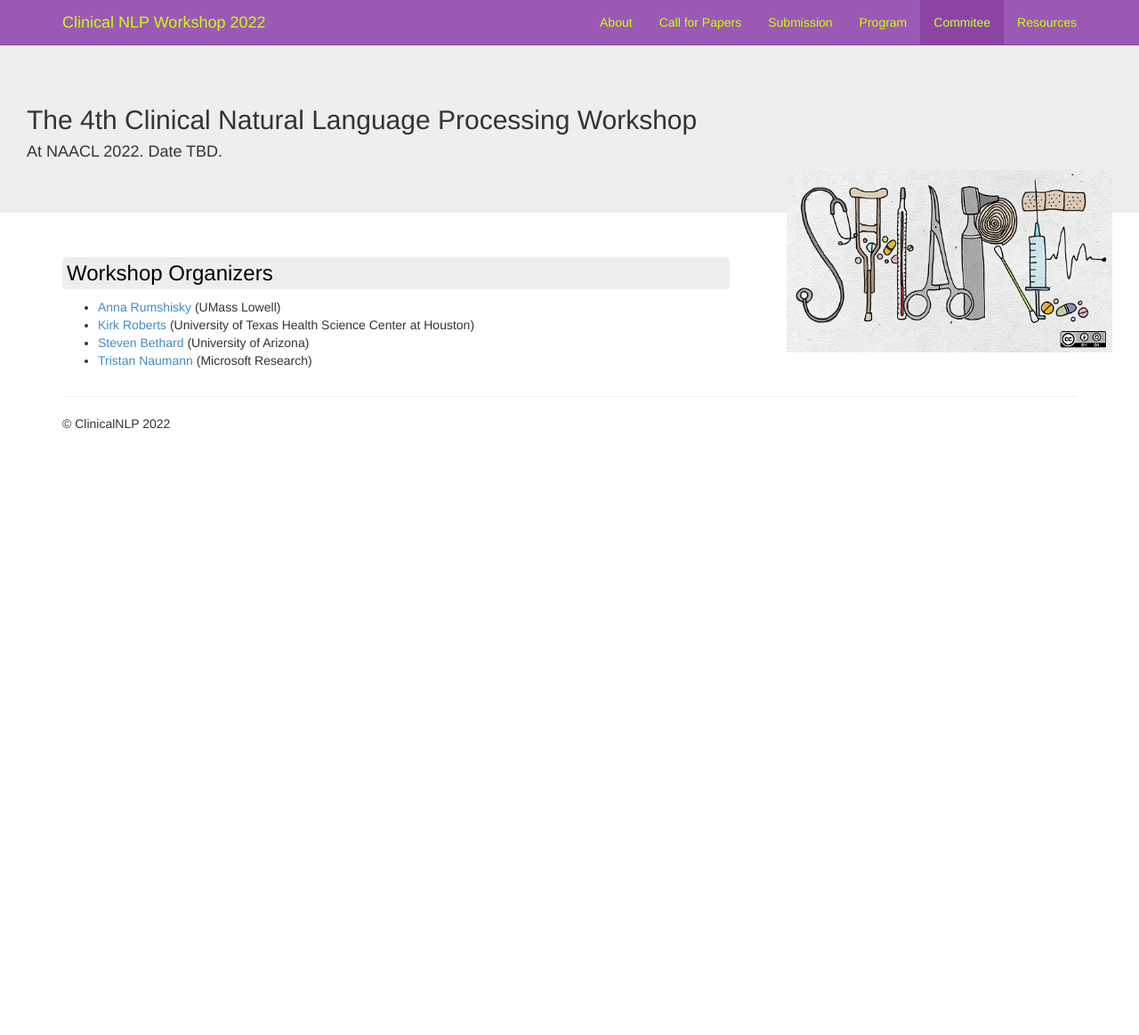
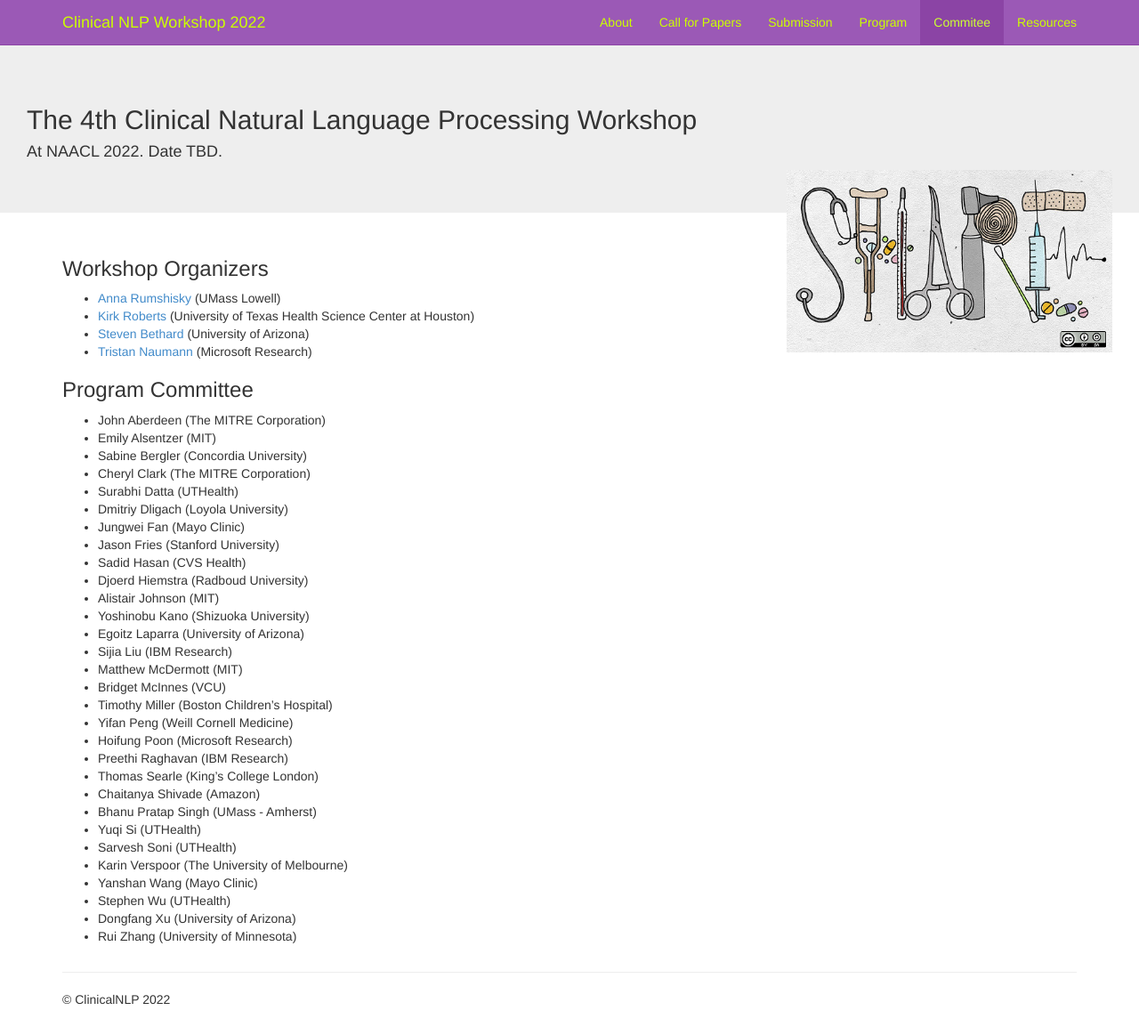
Before and after one commit to clinical-nlp/clinical-nlp.github.io, a Jekyll site: the page built from 2022/committee.md, in a window 1280 px wide and 1163 px high. Shown: the whole window at 89% size. Built offline with Jekyll 4.4.1, drawn with Linux system fonts in a browser that asks for light colours; nearby versions of some CDN libraries; comment, search, counter and statistics services are not loaded.

Commit message:
adds program committee

```diff
--- a/2022/committee.md
+++ b/2022/committee.md
@@ -3,9 +3,42 @@ title: committee
 layout: default
 ---
 
-<h3 class="bg-heading">Workshop Organizers</h3>
+### Workshop Organizers
 
 - [Anna Rumshisky](http://www.cs.uml.edu/~arum) (UMass Lowell)
 - [Kirk Roberts](https://sbmi.uth.edu/faculty-and-staff/kirk-roberts.htm) (University of Texas Health Science Center at Houston)
 - [Steven Bethard](https://bethard.faculty.arizona.edu/) (University of Arizona)
 - [Tristan Naumann](https://www.microsoft.com/en-us/research/people/tristan/) (Microsoft Research)
+
+### Program Committee
+
+- John Aberdeen (The MITRE Corporation)
+- Emily Alsentzer (MIT)
+- Sabine Bergler (Concordia University)
+- Cheryl Clark (The MITRE Corporation)
+- Surabhi Datta (UTHealth)
+- Dmitriy Dligach (Loyola University)
+- Jungwei Fan (Mayo Clinic)
+- Jason Fries (Stanford University)
+- Sadid Hasan (CVS Health)
+- Djoerd Hiemstra (Radboud University)
+- Alistair Johnson (MIT)
+- Yoshinobu Kano (Shizuoka University)
+- Egoitz Laparra (University of Arizona)
+- Sijia Liu (IBM Research)
+- Matthew McDermott (MIT)
+- Bridget McInnes (VCU)
+- Timothy Miller (Boston Children's Hospital)
+- Yifan Peng (Weill Cornell Medicine)
+- Hoifung Poon (Microsoft Research)
+- Preethi Raghavan (IBM Research)
+- Thomas Searle (King's College London)
+- Chaitanya Shivade (Amazon)
+- Bhanu Pratap Singh (UMass - Amherst)
+- Yuqi Si (UTHealth)
+- Sarvesh Soni (UTHealth)
+- Karin Verspoor (The University of Melbourne)
+- Yanshan Wang (Mayo Clinic)
+- Stephen Wu (UTHealth)
+- Dongfang Xu (University of Arizona)
+- Rui Zhang (University of Minnesota)
```
